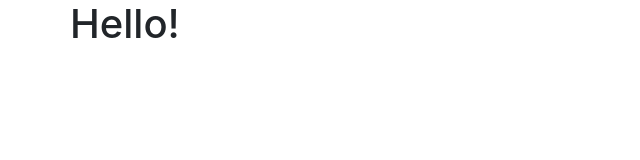
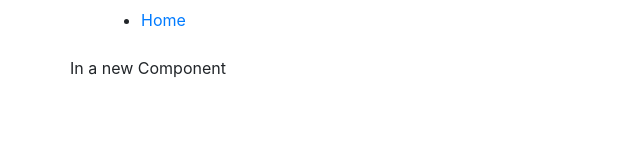
Before and after one commit to LukeNFox/ReactJS_basics, a React app: page / in a window 1280 px wide. Shown: the whole page, without its empty margins (0-640 px from the left). Built offline with nearby package versions, Linux system fonts and the light colour scheme.

Commit message:
new components

```diff
--- /dev/null
+++ b/src/app/components/Header.js
@@ -0,0 +1,20 @@
+import React from "react";
+
+export class Header extends React.Component{
+    render(){
+        return(
+            <nav className="navbar navbar-default">
+                <div className="container">
+                    <div className="navbar-header">
+                        <ul className="ul.nav.navbar-nav">
+                        <li>
+                        <a href="#">Home</a>
+                        </li>
+                        </ul>
+                    </div>
+                </div>
+            </nav>
+
+        );
+    }
+}
--- /dev/null
+++ b/src/app/components/Home.js
@@ -0,0 +1,11 @@
+import React from "react";
+
+export class Home extends React.Component{
+    render(){
+        return(
+            <div>
+                <p>In a new Component</p>
+            </div>
+        );
+    }
+}
--- a/src/app/index.js
+++ b/src/app/index.js
@@ -1,5 +1,8 @@
 import React from "react";
 import { render } from "react-dom";
+
+import { Header } from "./components/Header";
+import { Home } from "./components/Home";
 
 class App extends React.Component{
     render(){
@@ -7,7 +10,12 @@ class App extends React.Component{
             <div className="container">
                 <div className = "row">
                     <div className = "col-xs-10 col-xs-offset-1">
-                        <h1>Hello!</h1>
+                        <Header/>
+                    </div>
+                    </div>
+                    <div className = "row">
+                        <div className = "col-xs-10 col-xs-offset-1">
+                            <Home/>
                     </div>
                 </div>
             </div>
```
Also changed, not shown: dist/index.html, 2 other files.
